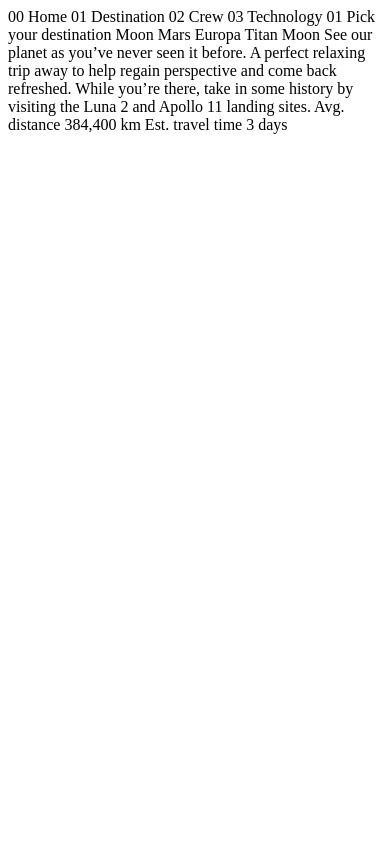
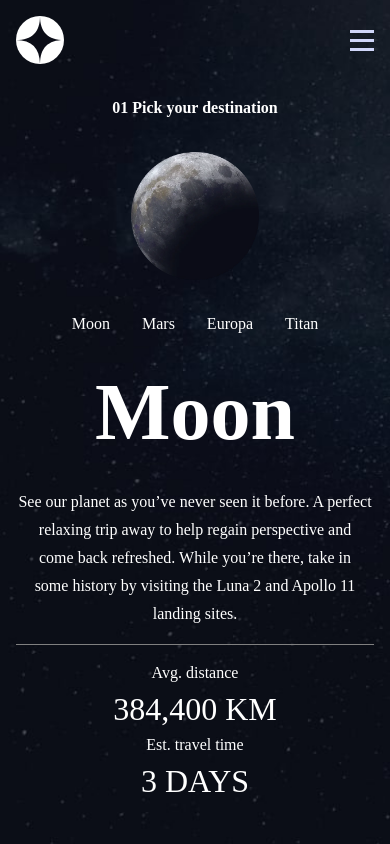
Before and after one commit to Nexdevjnr/Frontend-mentor-space-tourism, a plain HTML site: page public/HTML/destination-moon.html in a window 390 px wide. Drawn offline with Linux system fonts and the light colour scheme.

Commit message:
integration home page and moon destintion page (mobile)

```diff
--- a/public/CSS/reset.css
+++ b/public/CSS/reset.css
@@ -45,3 +45,7 @@
   #root, #__next {
     isolation: isolate;
   }
+
+  ul{
+    padding: 0;
+  }
--- a/public/CSS/style.css
+++ b/public/CSS/style.css
@@ -1,7 +1,8 @@
 .container {
     position: relative;
     overflow: hidden;
-    font-family: 'Times New Roman', Times, serif
+    min-height: 100dvh;
+    font-family: 'Times New Roman', Times, serif;
 }
 
 .hero-image {
@@ -21,6 +22,16 @@
   display: block;
 }
 
+.close-menu {
+  width: 100%;
+  display: flex;
+  justify-content: flex-end;
+}
+
+.close-menu-img {
+  width: 1.2rem;
+}
+
 
 .navbar {
   display: flex;
@@ -35,7 +46,8 @@
   flex-direction: column;
   gap: 2rem;
   list-style: none;
-  background-color: blue;
+  background: rgba(11, 13, 23, 0.15);
+  backdrop-filter: blur(30px);
   width: 65%;
   height: 100vh;
   position: absolute;
@@ -64,7 +76,7 @@
   }
 }
 
-main{
+.home-content{
     color: #9b9fb7;
     text-align: center;
     margin: 1rem;
@@ -72,7 +84,7 @@ main{
     flex-direction: column;
 }
 
-main h1 {
+.home-content h1 {
     font-weight: normal;
     text-transform: uppercase;
     font-size: 1rem;
@@ -81,7 +93,7 @@ main h1 {
 
 }
 
-main strong {
+.home-content strong {
     display: block;
     font-size: 4.5rem;
     font-weight: 500;
@@ -90,7 +102,7 @@ main strong {
 
 }
 
-main p {
+.home-content p {
     margin-bottom: 2rem;
 }
 
@@ -111,3 +123,53 @@ main p {
     font-size: 1rem;
     text-transform: uppercase;
 }
+
+.planet{
+  margin: 1rem;
+}
+
+.planet-img{
+  width: 8rem;
+  height: 8rem;
+}
+
+.destination-content{
+  color: white;
+  display: flex;
+  flex-direction: column;
+  align-items: center;
+  gap: 1rem;
+  font-size: 1rem;
+  padding: 1rem;
+}
+
+.destination-content h1 {
+  font-size: 1rem;
+}
+
+.planet-nav-list{
+  list-style: none;
+  display: flex;
+  flex-direction: row;
+  gap: 2rem;
+}
+
+.destination-content strong {
+  font-size: 5rem;
+}
+
+.destination-description {
+  line-height: 1.75rem;
+  text-align: center;
+  padding-bottom: 1rem;
+  border-bottom: solid 1px grey;
+}
+
+.destination-data {
+  text-align: center;
+}
+
+.destination-data span {
+  font-size: 2rem;
+  text-transform: uppercase;
+}
--- a/public/HTML/destination-moon.html
+++ b/public/HTML/destination-moon.html
@@ -4,34 +4,65 @@
   <meta charset="UTF-8">
   <meta name="viewport" content="width=device-width, initial-scale=1.0">
 
-  <link rel="icon" type="image/png" sizes="32x32" href="./assets/favicon-32x32.png">
-
+  <link rel="icon" type="image/png" sizes="32x32" href="../../starter-code/assets/favicon-32x32.png">
+  <link rel="stylesheet" href="../CSS/style.css">
+  <link rel="stylesheet" href="../CSS/reset.css">
+  <script src="/public/script.js" defer></script>
   <title>Frontend Mentor | Space tourism website</title>
 </head>
 <body>
+  <div class="container">
+    <picture class="hero-image">
+    <source srcset="../../starter-code/assets/destination/background-destination-desktop.jpg" media="(min-width:1024px)">
+    <source srcset="../../starter-code/assets/destination/background-destination-tablet.jpg" media="(min-width:768px)">
+    <img src="../../starter-code/assets/destination/background-destination-mobile.jpg" alt="Background space" class="hero-img">
+  </picture>
+  <header>
+  <nav class="navbar">
+    <img src="../../starter-code/assets/shared/logo.svg" alt="logo du site" class="logo">
 
-  00 Home
-  01 Destination
-  02 Crew
-  03 Technology
+    <ul class="nav-links">
+      <li class="close-menu">
+      <img class="close-menu-img" src="../../starter-code/assets/shared/icon-close.svg" alt="fermeture menu">
+      </li>
+      <li><a href="./index.html">00 Home</a></li>
+      <li><a href="./destination-moon.html">01 Destination</a></li>
+      <li><a href="#">02 Crew</a></li>
+      <li><a href="#">03 Technology</a></li>
+    </ul>
 
-  01 Pick your destination
+    <img src="../../starter-code/assets/shared/icon-hamburger.svg" alt="burger menu" class="hamburger">
+  </nav>
+</header>
+<main class="destination-content">
 
-  Moon
-  Mars
-  Europa
-  Titan
+  <h1><span class="number-nav">01</span> Pick your destination</h1>
+  <div class="planet">
+  <img class="planet-img" src="../../starter-code/assets/destination/image-moon.webp" alt="">
+  </div>
+  <ul class="planet-nav-list">
+   <li>Moon</li>
+   <li>Mars</li>
+   <li>Europa</li>
+   <li>Titan</li>
+  </ul>
 
-  Moon
+  <strong>Moon</strong>
 
-  See our planet as you’ve never seen it before. A perfect relaxing trip away to help
-  regain perspective and come back refreshed. While you’re there, take in some history
-  by visiting the Luna 2 and Apollo 11 landing sites.
+  <p class="destination-description">
+    See our planet as you’ve never seen it before. A perfect relaxing trip away to help
+    regain perspective and come back refreshed. While you’re there, take in some history
+    by visiting the Luna 2 and Apollo 11 landing sites.
+  </p>
 
-  Avg. distance
-  384,400 km
 
-  Est. travel time
-  3 days
+  <div class="destination-data">
+    <p>Avg. distance</p>
+    <span>384,400 km</span>
+    <p>Est. travel time</p>
+    <span>3 days</span>
+  </div>
+  </main>
+  </div>
 </body>
 </html>
--- a/public/script.js
+++ b/public/script.js
@@ -1,6 +1,11 @@
 const navBtn = document.querySelector(".hamburger");
 const navLinks = document.querySelector(".nav-links");
+const close = document.querySelector(".close-menu")
 
 navBtn.addEventListener("click", () => {
   navLinks.classList.toggle("active");
 });
+
+close.addEventListener("click", () => {
+  navLinks.classList.remove("active")
+})
```
Also changed, not shown: public/HTML/destination-mars.html (+22 -1 lines), public/HTML/index.html (+6 -3 lines).
